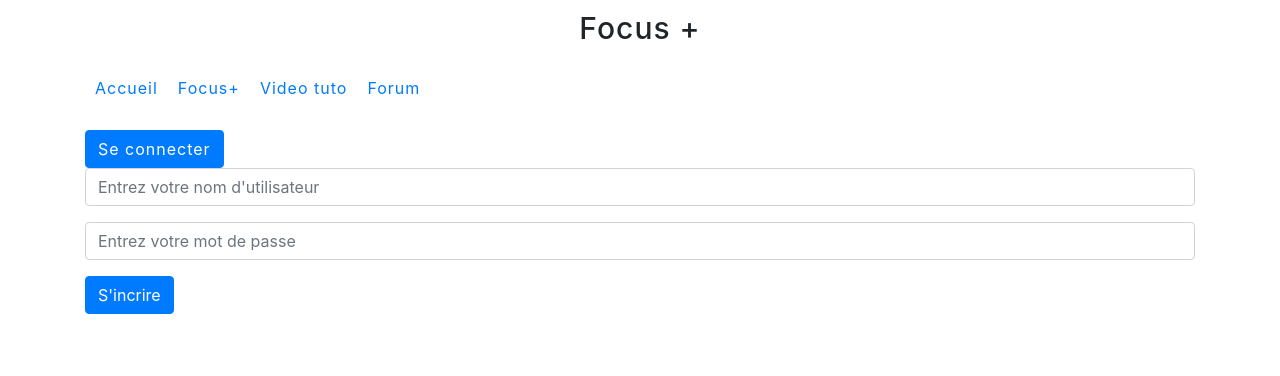
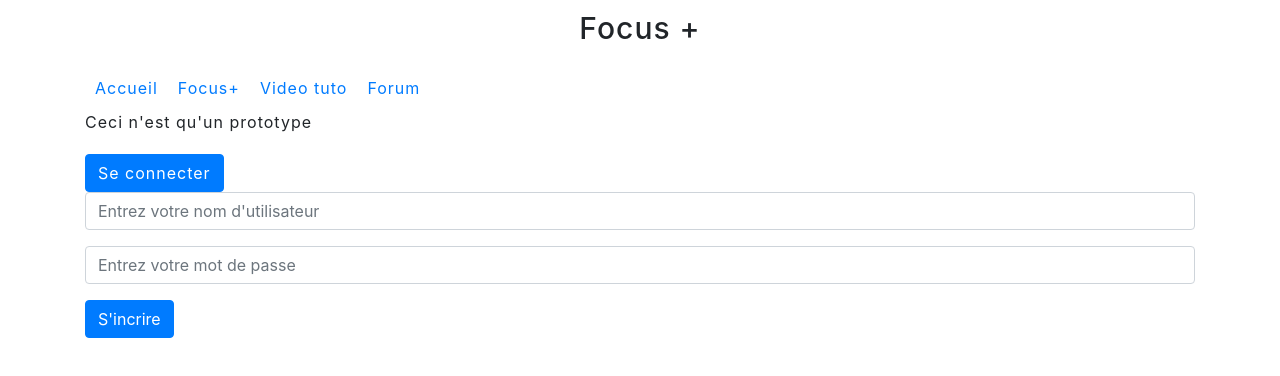
Before and after one commit to LuciferBahamut/focus_plus, a React (Create React App) app: page /signup in a window 1280 px wide. Shown: the top 376 px of the page. Built offline with nearby package versions, Linux system fonts and the light colour scheme.

Commit message:
[UPD] add the message warn that proto

```diff
--- a/src/components/Header.js
+++ b/src/components/Header.js
@@ -19,6 +19,7 @@ const Header = () => {
           Forum
         </NavLink>
       </nav>
+      <p>Ceci n'est qu'un prototype</p>
     </div>
   );
 };
```
